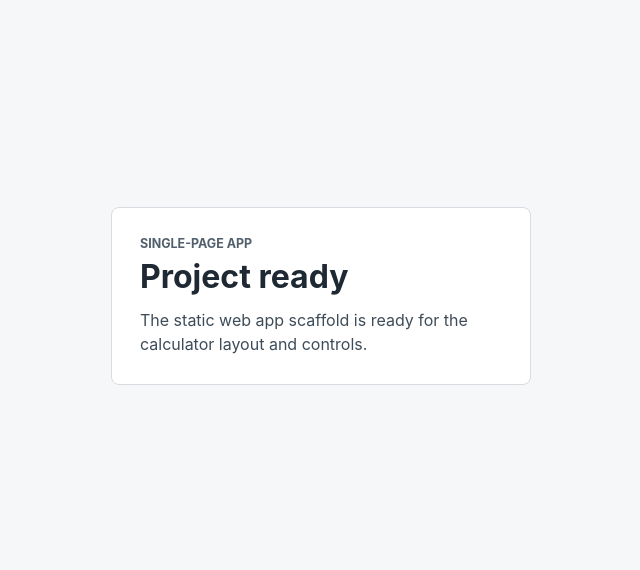
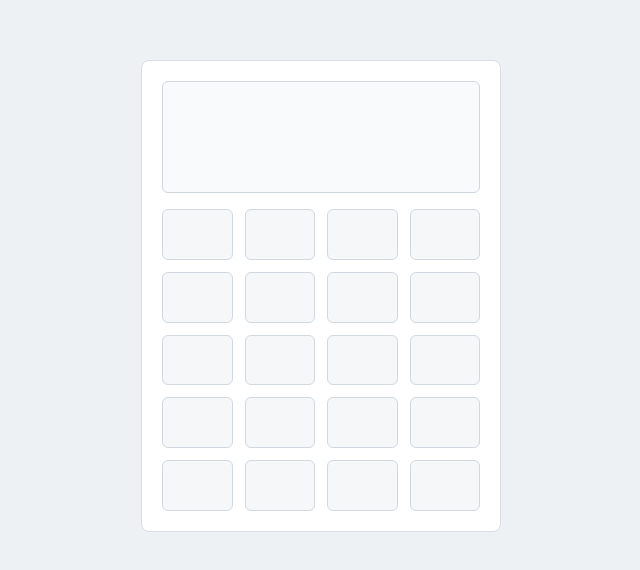
Before and after one commit to mtplayground/mike-tang-4b46-calc, a React (Vite) app: page / in a window 1280 px wide. Shown: the part 104-674 px from the top of the page, without its empty margins (319-959 px from the left). Built offline with nearby package versions, Linux system fonts and the light colour scheme.

Commit message:
feat: Create the main screen layout

```diff
--- a/src/App.tsx
+++ b/src/App.tsx
@@ -1,13 +1,12 @@
+import { CalculatorFrame } from "./components/CalculatorFrame";
+
 export default function App() {
   return (
     <main className="app-shell" aria-labelledby="app-title">
-      <section className="setup-panel">
-        <p className="eyebrow">Single-page app</p>
-        <h1 id="app-title">Project ready</h1>
-        <p className="lede">
-          The static web app scaffold is ready for the calculator layout and controls.
-        </p>
-      </section>
+      <h1 id="app-title" className="sr-only">
+        Calculator
+      </h1>
+      <CalculatorFrame />
     </main>
   );
 }
--- /dev/null
+++ b/src/components/CalculatorFrame.tsx
@@ -0,0 +1,14 @@
+const keySlots = Array.from({ length: 20 }, (_, index) => index);
+
+export function CalculatorFrame() {
+  return (
+    <section className="calculator-frame" aria-label="Calculator">
+      <div className="calculator-display" aria-label="Display area" />
+      <div className="calculator-keypad" aria-label="Button grid">
+        {keySlots.map((slot) => (
+          <span className="calculator-key-slot" key={slot} aria-hidden="true" />
+        ))}
+      </div>
+    </section>
+  );
+}
--- a/src/styles.css
+++ b/src/styles.css
@@ -1,6 +1,6 @@
 :root {
   color: #1f2933;
-  background: #f6f7f8;
+  background: #eef1f4;
   font-family:
     Inter,
     ui-sans-serif,
@@ -40,34 +40,59 @@ select {
   display: grid;
   min-height: 100vh;
   place-items: center;
-  padding: 24px;
+  padding: clamp(16px, 5vw, 40px);
 }
 
-.setup-panel {
-  width: min(100%, 420px);
-  border: 1px solid #d8dde3;
+.sr-only {
+  position: absolute;
+  width: 1px;
+  height: 1px;
+  padding: 0;
+  overflow: hidden;
+  clip: rect(0, 0, 0, 0);
+  white-space: nowrap;
+  border: 0;
+}
+
+.calculator-frame {
+  display: grid;
+  width: min(100%, 360px);
+  grid-template-rows: minmax(92px, auto) auto;
+  gap: clamp(12px, 3vw, 16px);
+  border: 1px solid #d9dee5;
   border-radius: 8px;
   background: #ffffff;
-  padding: 28px;
+  padding: clamp(14px, 4vw, 20px);
 }
 
-.eyebrow {
-  margin: 0 0 8px;
-  color: #52606d;
-  font-size: 0.78rem;
-  font-weight: 700;
-  letter-spacing: 0;
-  text-transform: uppercase;
+.calculator-display {
+  min-height: clamp(84px, 22vw, 112px);
+  border: 1px solid #cfd6de;
+  border-radius: 6px;
+  background: #f8fafc;
 }
 
-h1 {
-  margin: 0;
-  font-size: 2rem;
-  line-height: 1.1;
+.calculator-keypad {
+  display: grid;
+  grid-template-columns: repeat(4, minmax(0, 1fr));
+  gap: clamp(8px, 2.6vw, 12px);
 }
 
-.lede {
-  margin: 14px 0 0;
-  color: #3e4c59;
-  line-height: 1.5;
+.calculator-key-slot {
+  display: block;
+  aspect-ratio: 1 / 0.72;
+  min-height: 48px;
+  border: 1px solid #d2d8df;
+  border-radius: 6px;
+  background: #f5f7f9;
 }
+
+@media (max-width: 380px) {
+  .calculator-frame {
+    width: 100%;
+  }
+
+  .calculator-key-slot {
+    min-height: 44px;
+  }
+}
```
